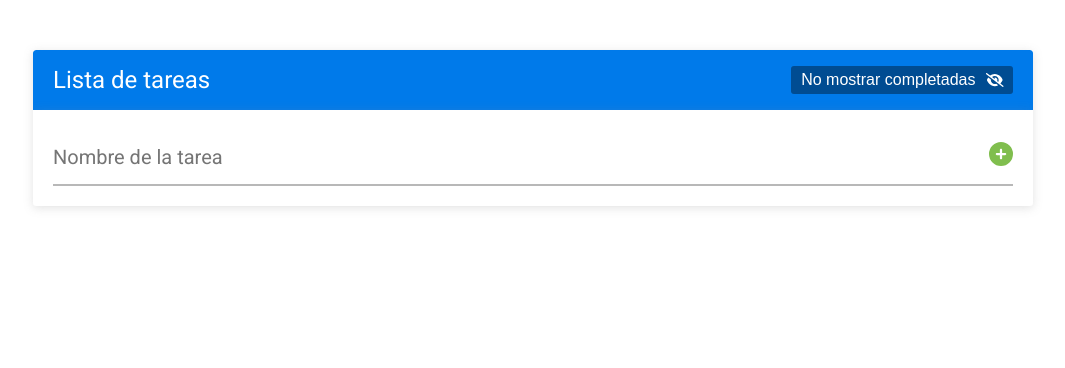
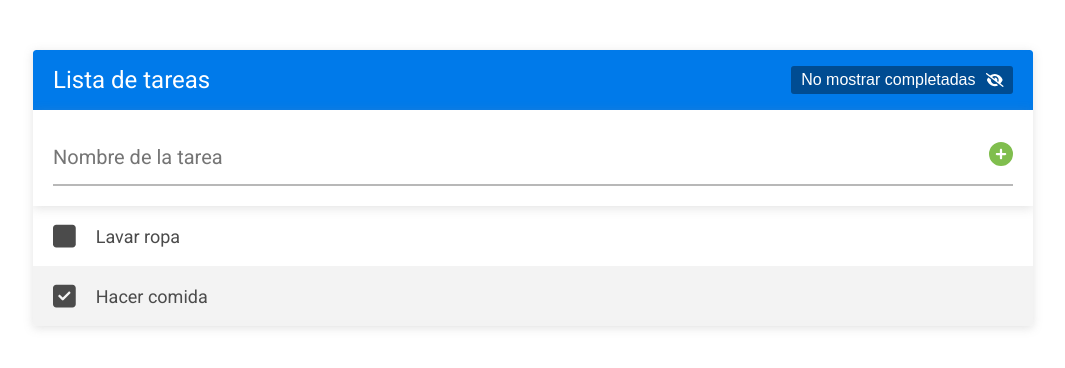
Before and after one commit to clasesucatmarlon/task-app, a React (Create React App) app: page / in a window 1280 px wide. Shown: the top 368 px of the page, without its empty margins (107-1172 px from the left). Built offline with nearby package versions, Linux system fonts and the light colour scheme.

Commit message:
feature_04:FEAT Funcionality to complete tasks

```diff
--- a/src/App.js
+++ b/src/App.js
@@ -2,6 +2,7 @@ import React, { useState } from 'react';
 import './assets/css/App.css';
 import FormTask from './components/formTasks/FormTask';
 import Header from './components/header/Header';
+import ListTareas from './components/listTareas/ListTareas';
 
 const App = () => {
 	const dataInitial = [
@@ -13,7 +14,7 @@ const App = () => {
 		{
 			id: 2,
 			texto: 'Hacer comida',
-			completada: false,
+			completada: true,
 		},
 	];
 	const [tareas, setTareas] = useState(dataInitial);
@@ -22,6 +23,7 @@ const App = () => {
 		<div className='contenedor'>
 			<Header />
 			<FormTask tareas={tareas} setTareas={setTareas} />
+			<ListTareas tareas={tareas} setTareas={setTareas} />
 		</div>
 	);
 };
--- a/src/assets/css/App.css
+++ b/src/assets/css/App.css
@@ -106,6 +106,11 @@
 	grid-template-columns: auto 1fr auto;
 }
 
+.lista-tareas__icono-task {
+	color: var(--azul);
+	padding: 0 1rem;
+}
+
 .lista-tareas__texto {
 	text-align: left;
 	width: 100%;
--- /dev/null
+++ b/src/components/listTareas/ListTareas.jsx
@@ -0,0 +1,53 @@
+import React from 'react';
+import PropTypes from 'prop-types';
+import { FontAwesomeIcon } from '@fortawesome/react-fontawesome';
+import { faBookmark } from '@fortawesome/free-solid-svg-icons';
+import Task from './Task';
+
+const ListTareas = ({ tareas, setTareas }) => {
+	const handleCompletedTask = (id) => {
+		setTareas(
+			tareas.map((tasks) => {
+				if (tasks.id === id) {
+					return { ...tasks, completada: !tasks.completada };
+				}
+				return tasks;
+			})
+		);
+	};
+
+	return (
+		<div>
+			<ul className='lista-tareas'>
+				{tareas.length > 0 ? (
+					tareas.map((task) => (
+						<Task
+							key={task.id}
+							task={task}
+							handleCompletedTask={handleCompletedTask}
+						/>
+					))
+				) : (
+					<div className='lista-tareas__mensaje'>
+						<FontAwesomeIcon
+							icon={faBookmark}
+							className='lista-tareas__icono-task'
+						/>
+						No hay tareas
+						<FontAwesomeIcon
+							icon={faBookmark}
+							className='lista-tareas__icono-task'
+						/>
+					</div>
+				)}
+			</ul>
+		</div>
+	);
+};
+
+ListTareas.propTypes = {
+	tareas: PropTypes.array.isRequired,
+	setTareas: PropTypes.func.isRequired,
+};
+
+export default ListTareas;
--- /dev/null
+++ b/src/components/listTareas/Task.jsx
@@ -0,0 +1,69 @@
+import React, { useState } from 'react';
+import PropTypes from 'prop-types';
+import { FontAwesomeIcon } from '@fortawesome/react-fontawesome';
+import {
+	faSquare,
+	faSquareCheck,
+	faPencil,
+	faTrashCan,
+} from '@fortawesome/free-solid-svg-icons';
+
+const Task = ({ task, handleCompletedTask }) => {
+	const [editTask, setEditTask] = useState(false);
+	const [newStateTask, setNewStateTask] = useState(task.texto);
+
+	/**
+	 * The handleSubmit function is called when the user clicks the submit button. It prevents the
+	 * default action of the submit button, which is to refresh the page, and then it sets the editTask
+	 * state to false
+	 */
+	const handleSubmit = (event) => {
+		event.preventDefault();
+		setEditTask(false);
+	};
+
+	return (
+		<li className='lista-tareas__tarea'>
+			<FontAwesomeIcon
+				icon={task.completada ? faSquareCheck : faSquare}
+				className='lista-tareas__icono lista-tareas__icono-check'
+				onClick={() => handleCompletedTask(task.id)}
+			/>
+			<div className='lista-tareas__texto'>
+				{editTask ? (
+					<form className='formulario-editar-tarea' onSubmit={handleSubmit}>
+						<input
+							type='text'
+							className='formulario-editar-tarea__input'
+							value={newStateTask}
+							onChange={(e) => setNewStateTask(e.target.value)}
+						/>
+						<button type='submit' className='formulario-editar-tarea__btn'>
+							Actualizar
+						</button>
+					</form>
+				) : (
+					task.texto
+				)}
+			</div>
+			<div className='lista-tareas__contenedor-botones'>
+				<FontAwesomeIcon
+					icon={faPencil}
+					className='lista-tareas__icono lista-tareas__icono-accion'
+					onClick={() => setEditTask(!editTask)}
+				/>
+				<FontAwesomeIcon
+					icon={faTrashCan}
+					className='lista-tareas__icono lista-tareas__icono-accion'
+				/>
+			</div>
+		</li>
+	);
+};
+
+Task.propTypes = {
+	task: PropTypes.object.isRequired,
+	handleCompletedTask: PropTypes.func.isRequired,
+};
+
+export default Task;
```
